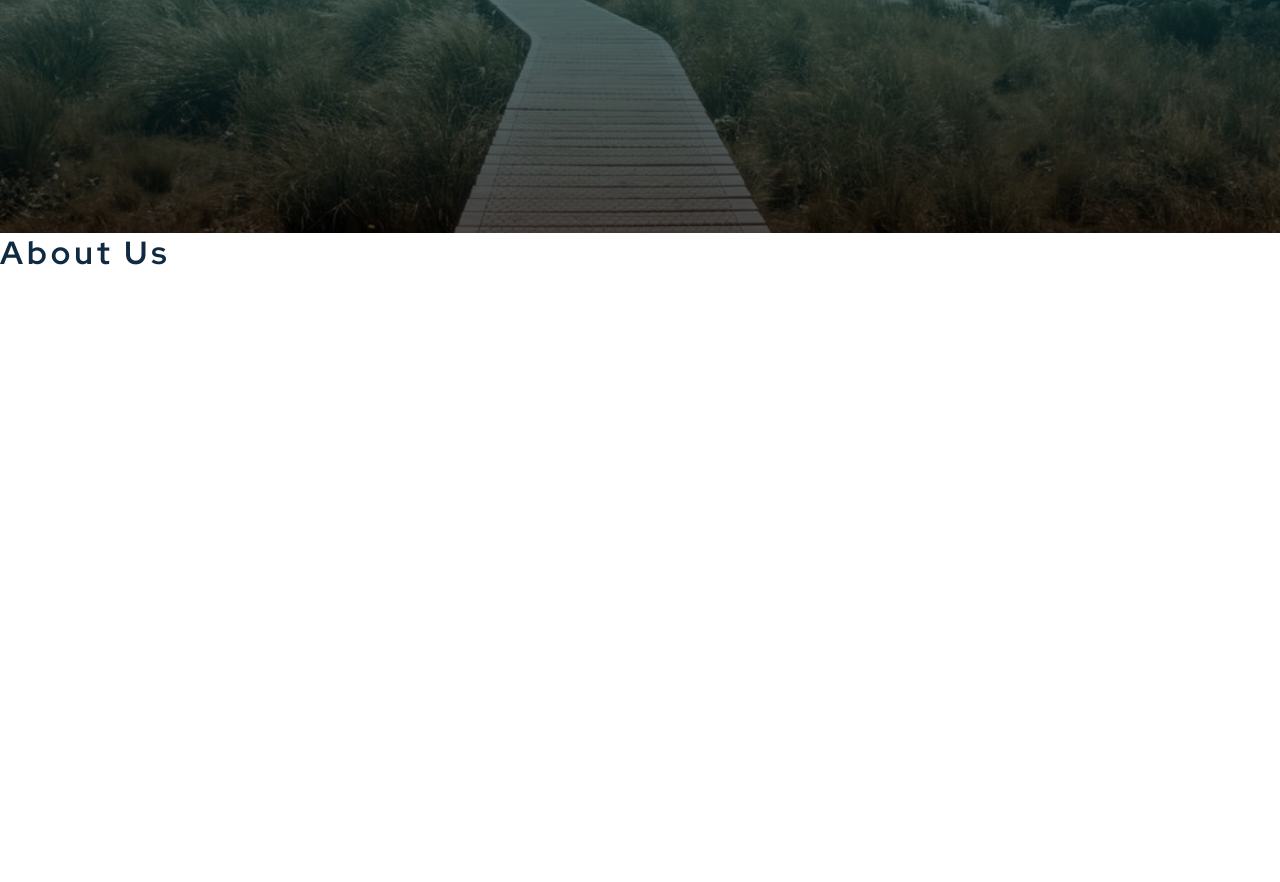
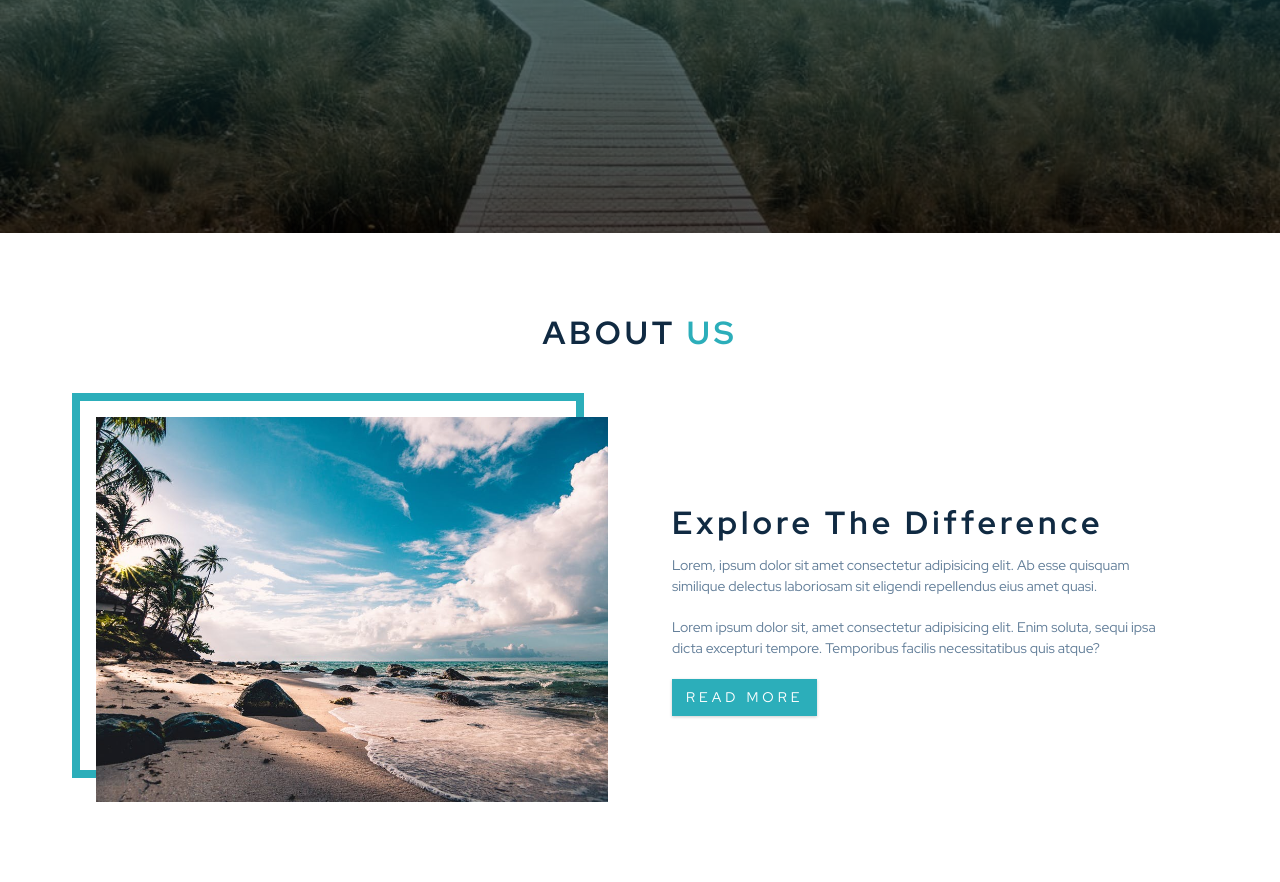
Before and after one commit to wolecodes/traveltours, a website built with Vite: page index.html in a window 1280 px wide. Shown: the part 567-1449 px from the top of the page. Before the commit the page ends 852 px from the top, so only its background shows below. Built offline with nearby package versions, Linux system fonts and the light colour scheme; a web font is replaced by a local one.

Commit message:
added hero and about section

```diff
--- a/css/style.css
+++ b/css/style.css
@@ -120,6 +120,33 @@ p {
   background: var(--clr-primary-8);
   color: var(--clr-primary-5);
 }
+/* section styles */
+.section {
+  padding: 5rem 0;
+}
+
+.section-title {
+  text-align: center;
+  margin-bottom: 4rem;
+}
+.section-title h2 {
+  text-transform: uppercase;
+}
+.section-title span {
+  color: var(--clr-primary-5);
+}
+.section-center {
+  width: 90vw;
+  margin: 0 auto;
+  max-width: 1170px;
+}
+
+@media only screen and (min-width: 992px) {
+  .section-center {
+    width: 85vw;
+  }
+}
+
 /*
 ===============
 Navbar
@@ -184,7 +211,39 @@ About
 /* section add to globals */
 /* title add to globals */
 /* section center add to globals */
-
+.about-img,
+.about-info {
+  margin-bottom: 2rem;
+}
+@media only screen and (min-width: 992px) {
+  .about-center {
+    display: flex;
+    justify-content: space-between;
+    flex-wrap: wrap;
+  }
+  .about-img,
+  .about-info {
+    flex: 0 0 calc(50% - 2rem);
+    margin-bottom: 0;
+    align-self: center;
+  }
+}
+@media only screen and (min-width: 1170px) {
+  .about-img {
+    position: relative;
+  }
+  .about-img::before {
+    content: '';
+    border: 0.5rem solid var(--clr-primary-5);
+    position: absolute;
+    width: 100%;
+    height: 100%;
+    box-sizing: border-box;
+    top: -1.5rem;
+    left: -1.5rem;
+    z-index: -1;
+  }
+}
 /*
 ===============
 Services
--- a/index.html
+++ b/index.html
@@ -30,12 +30,35 @@
     <!-- End of header -->
 
     <!-- About section -->
+    <section class="section" id="about">
+      <!-- title -->
+      <div class="section-title">
+        <h2>about <span>us</span></h2>
+      </div>
+      <!-- End of title -->
+      <div class="section-center about-center">
+        <!-- about image --->
+        <div class="about-img">
+          <img src="./images/about.jpeg" alt="awesome beach" />
+        </div>
+        <!-- about info -->
+        <div class="about-info">
+          <h3>explore The difference</h3>
+          <p>
+            Lorem, ipsum dolor sit amet consectetur adipisicing elit. Ab esse
+            quisquam similique delectus laboriosam sit eligendi repellendus eius
+            amet quasi.
+          </p>
+          <p>
+            Lorem ipsum dolor sit, amet consectetur adipisicing elit. Enim
+            soluta, sequi ipsa dicta excepturi tempore. Temporibus facilis
+            necessitatibus quis atque?
+          </p>
+          <a href="#" class="btn">read more</a>
+        </div>
+      </div>
+    </section>
 
-    <!-- title -->
-    <div class="section-title">
-      <h2>about <span>us</span></h2>
-    </div>
-    <!-- End of title -->
     <!-- End of About Section -->
 
     <!-- <script type="module" src="/main.js"></script> -->
```
